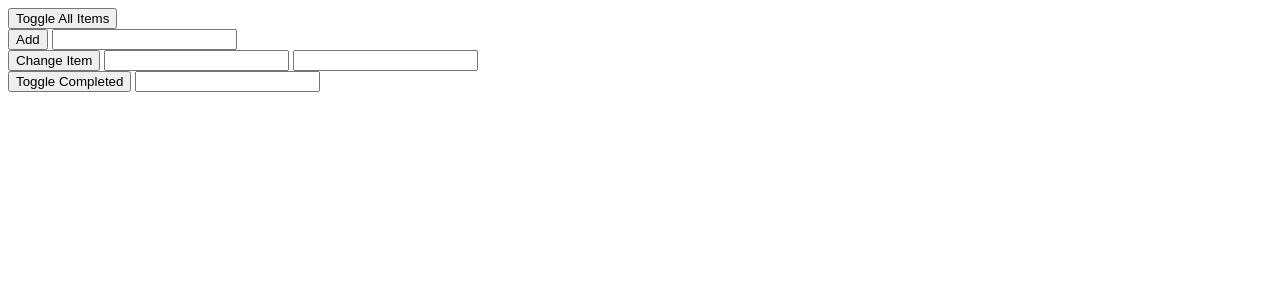
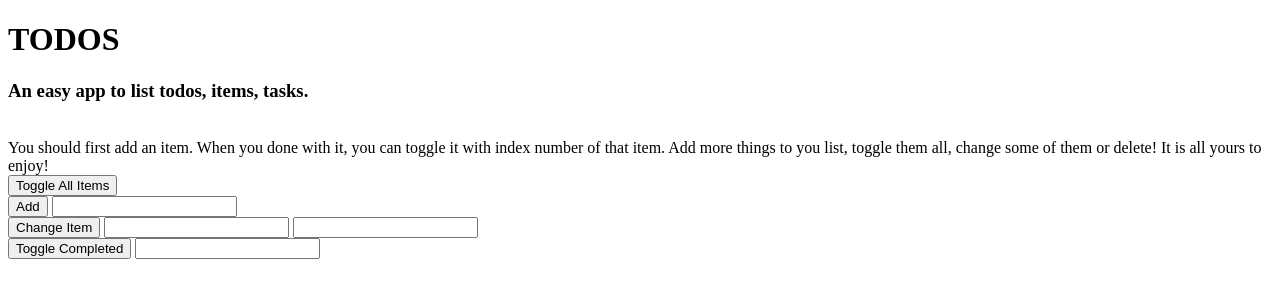
Before and after one commit to akbelcolak/practical-javascript, a plain HTML site: page index.html in a window 1280 px wide. Drawn offline with Linux system fonts and the light colour scheme.

Commit message:
added h1 and explanation

```diff
--- a/index.html
+++ b/index.html
@@ -7,6 +7,12 @@
     <title>Akbel Hanim</title>
   </head>
   <body>
+    <h1>TODOS</h1>
+    <div> <h3>An easy app to list todos, items, tasks.</h3><br>
+      You should first add an item. When you done with it, you can toggle it with index number of that item.
+      Add more things to you list, toggle them all, change some of them or delete!
+      It is all yours to enjoy!
+    </div>
     <!-- version7 html part
       <h1>Todo List</h1>
 
```
